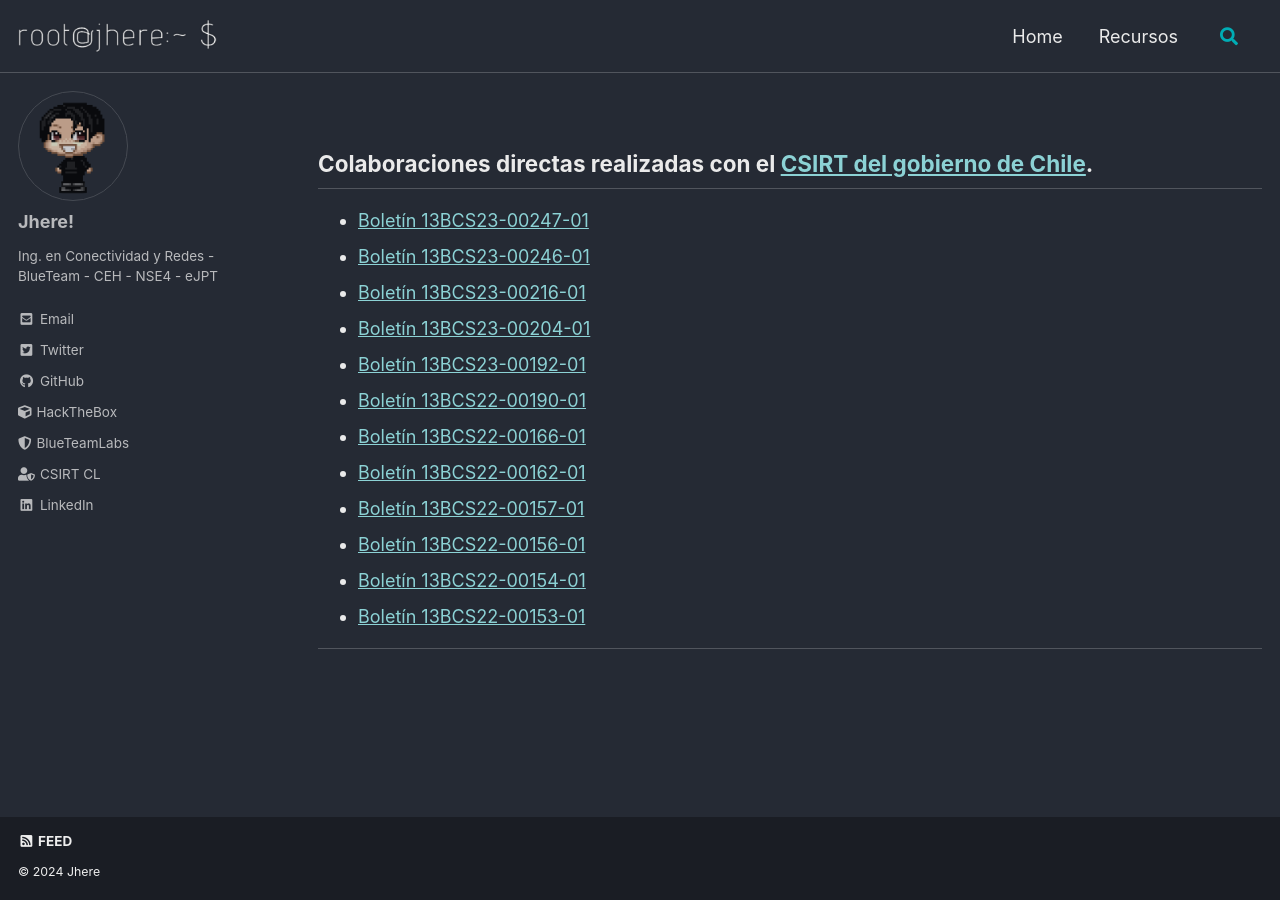
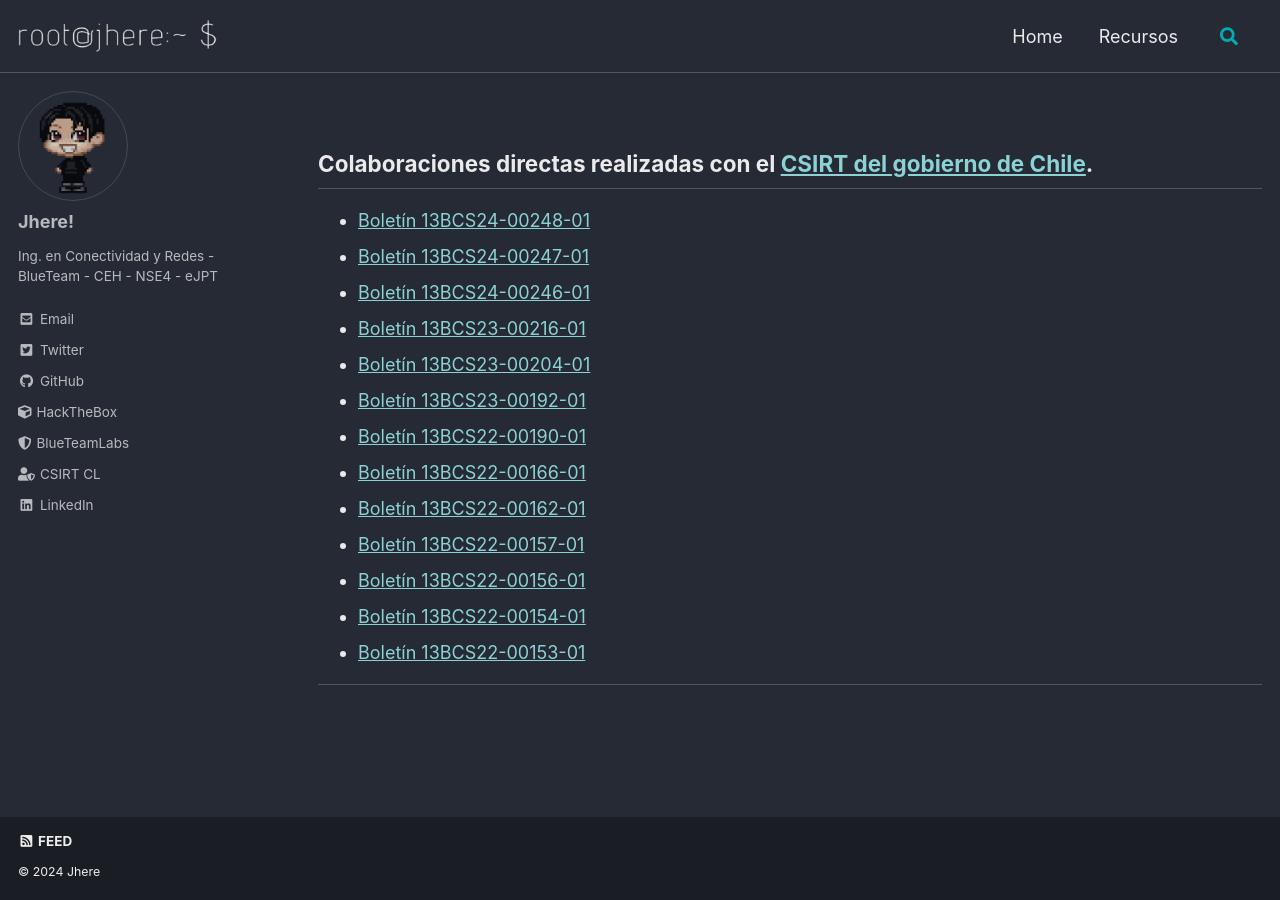
Before and after one commit to jheeree/jheeree.github.io, a Jekyll site: the page built from _pages/csirt-gob.md, in a window 1280 px wide. Built offline with Jekyll 4.4.1, drawn with Linux system fonts in a browser that asks for light colours; cached includes are drawn as plain includes.

Commit message:
Update csirt-gob.md

```diff
--- a/_pages/csirt-gob.md
+++ b/_pages/csirt-gob.md
@@ -8,8 +8,9 @@ author_profile: true
 
 ## Colaboraciones directas realizadas con el [CSIRT del gobierno de Chile](https://www.csirt.gob.cl).
 
-- [ Boletín 13BCS23-00247-01 ](https://csirt.gob.cl/media/2024/01/13BCS24-000247-01.pdf)
-- [ Boletín 13BCS23-00246-01 ](https://csirt.gob.cl/media/2024/01/13BCS24-000246-01.pdf)
+- [ Boletín 13BCS24-00248-01 ](https://csirt.gob.cl/media/2024/02/13BCS24-000248-01.pdf)
+- [ Boletín 13BCS24-00247-01 ](https://csirt.gob.cl/media/2024/01/13BCS24-000247-01.pdf)
+- [ Boletín 13BCS24-00246-01 ](https://csirt.gob.cl/media/2024/01/13BCS24-000246-01.pdf)
 - [ Boletín 13BCS23-00216-01 ](https://csirt.gob.cl/media/2023/06/13BCS23-000216-01.pdf)
 - [ Boletín 13BCS23-00204-01 ](https://www.csirt.gob.cl/media/2023/04/13BCS23-00204-01.pdf)
 - [ Boletín 13BCS23-00192-01 ](https://www.csirt.gob.cl/media/2023/01/13BCS23-000192-01.pdf)
```
